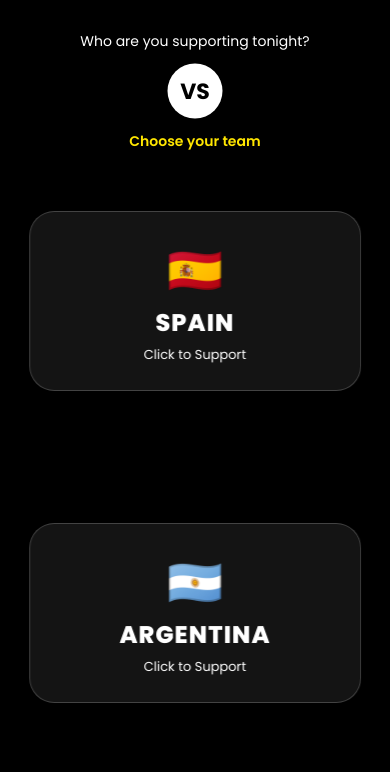
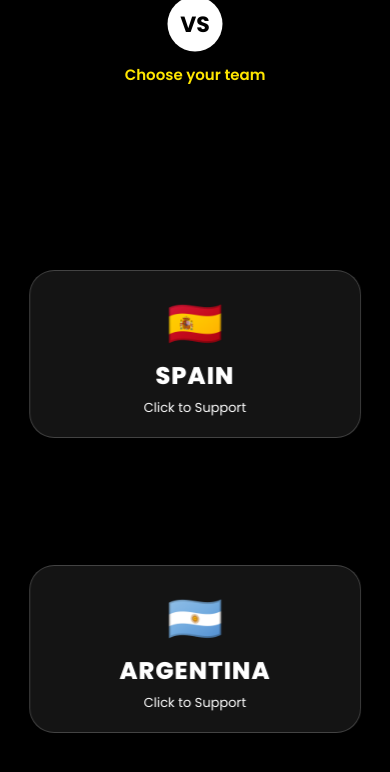
Before and after one commit to Shinnousuke/fifa, a website: page index.html in a window 390 px wide. Drawn offline with nearby package versions, Linux system fonts and the light colour scheme.

Commit message:
Update style.css

```diff
--- a/style.css
+++ b/style.css
@@ -207,7 +207,8 @@ html,body{
     justify-content:center;
     align-items:center;
 
-    padding:20px;
+    padding:14px;
+    min-height:150px;
 
 }
 
@@ -215,18 +216,14 @@ html,body{
 /* Spain card */
 
 .left{
-
-    top:25vh;
-
+    top:32vh;
 }
 
 
 /* Argentina card */
 
 .right{
-
-    top:62vh;
-
+    top:67vh;
 }
 
 
@@ -269,19 +266,16 @@ html,body{
 /* Center */
 
 .center{
-
-    top:12vh;
-
+    top:4vh;
     width:90%;
-
 }
 
 
 
 .title{
-
-    font-size:28px;
-
+    font-size:40px;
+    font-weight:800;
+    letter-spacing:2px;
 }
 
 
@@ -314,11 +308,9 @@ html,body{
 /* Status */
 
 #status{
-
-    font-size:14px;
-
-    margin-top:8px;
-
+    font-size:15px;
+    margin-top:4px;
+    line-height:1.4;
 }
 
 }
```
